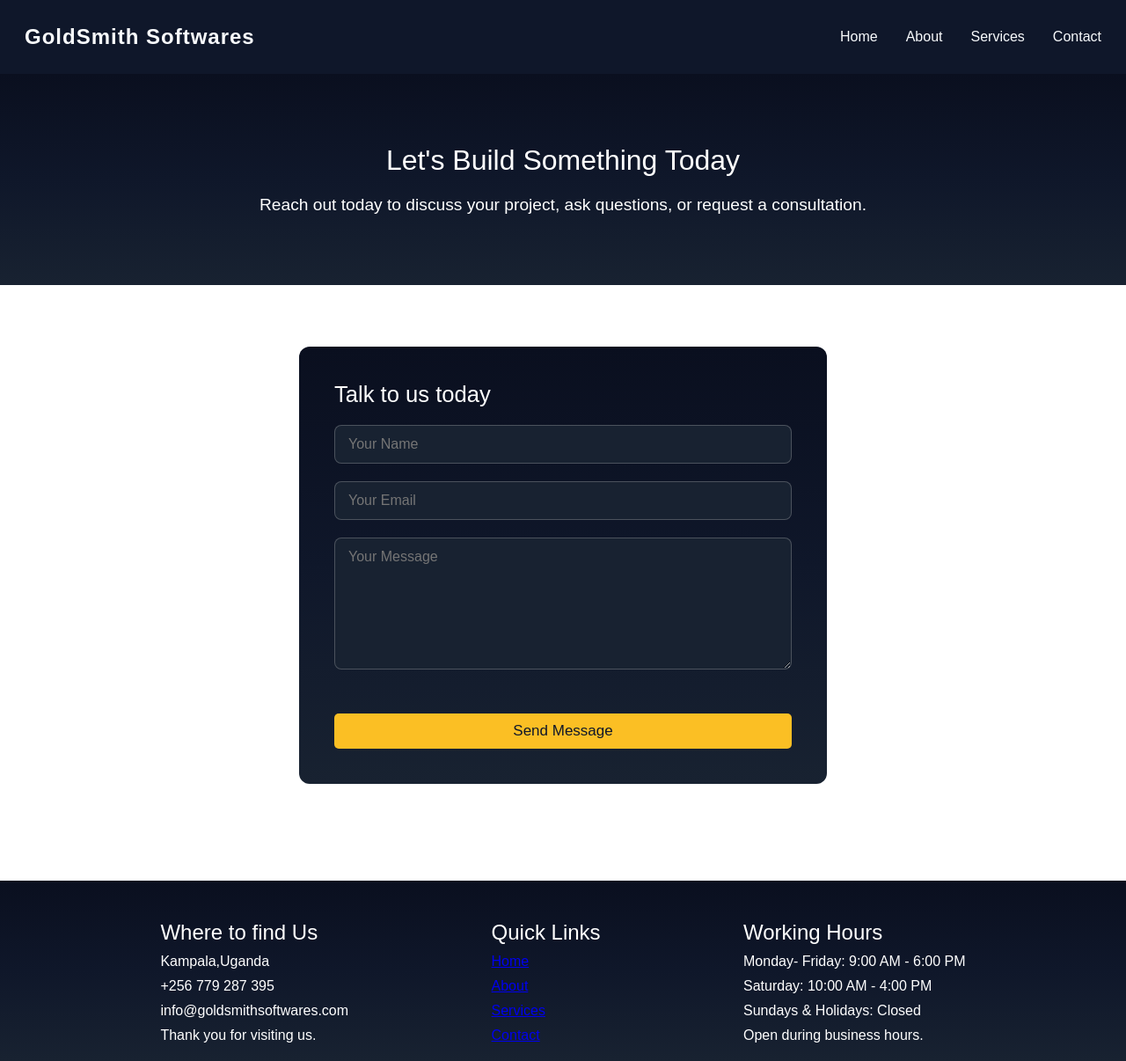
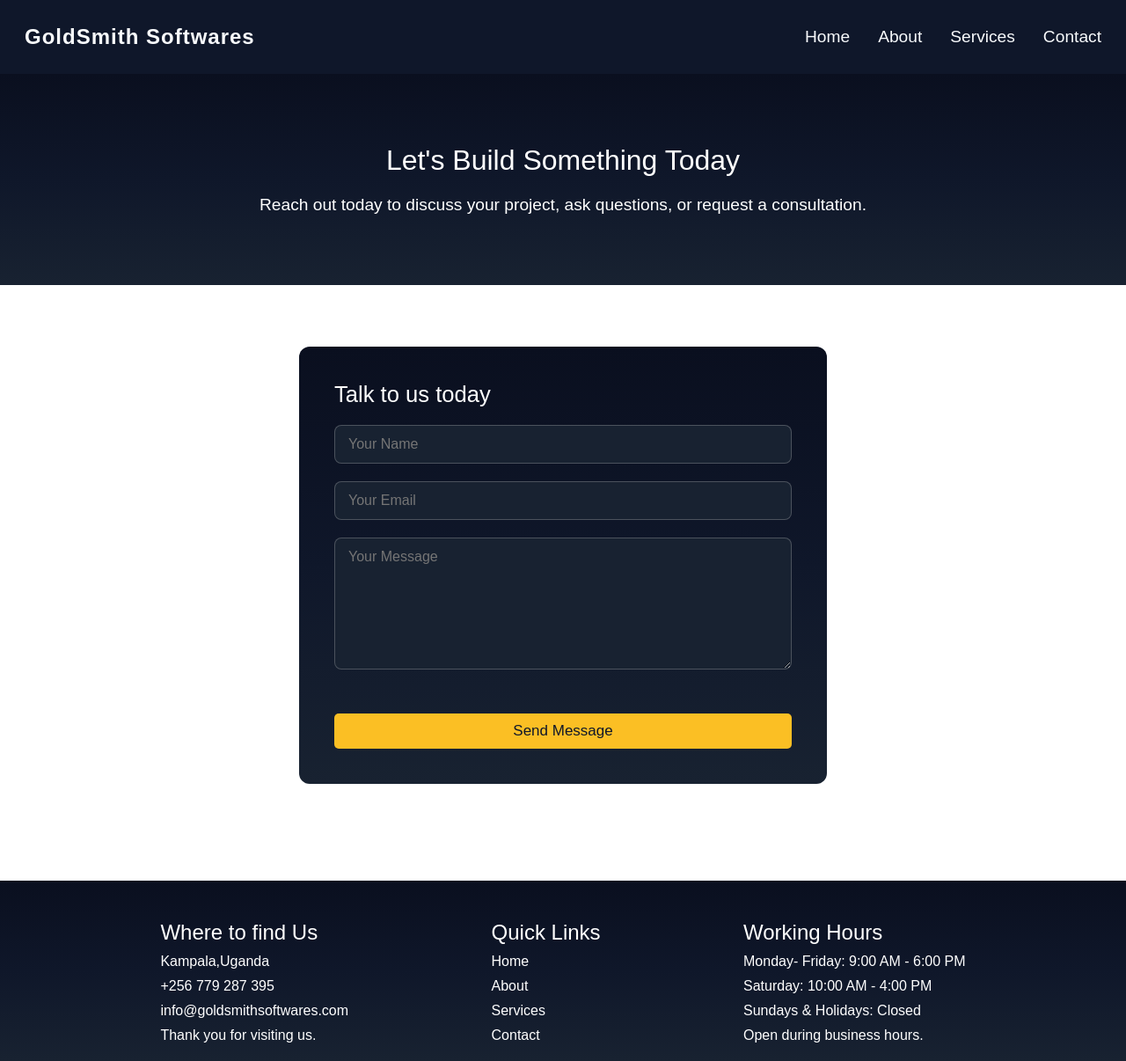
Before and after one commit to dariusjackony/Goldsmith-Software, a React (Vite) app: page /contact in a window 1280 px wide. Shown: the whole page at 88% size. Built offline with nearby package versions, Linux system fonts and the light colour scheme.

Commit message:
Update: Activated the buttons

```diff
--- a/src/components/About/About.jsx
+++ b/src/components/About/About.jsx
@@ -1,5 +1,6 @@
 import "./About.css";
 import techSoln from "../../assets/tech.webp";
+import { Link } from "react-router-dom";
 export default function About(){
     return(
         <section className="about-main-container">
@@ -11,7 +12,9 @@ export default function About(){
                 help businesses operate effeciently automate processes and scale.
                 We design every product with precision, stability and innovation.
               </p>
-              <button className="learn-btn">Learn More</button>
+              <Link to="/about">
+                <button className="learn-btn">Learn More</button>
+              </Link>
            </div>
            <div className="about-img">
              <img src={techSoln} className="goldsmith-abt-img" />
--- a/src/components/Contact/Contact.css
+++ b/src/components/Contact/Contact.css
@@ -16,6 +16,8 @@
 .info-box {
     margin-top: 10px;
 }
+.footer-link {color: white; text-decoration: none;}
+.footer-link:hover {color: #38bdf8;}
 .send-btn {
   padding: 12px 25px;
   margin-top: 5px;
--- a/src/components/Contact/Contact.jsx
+++ b/src/components/Contact/Contact.jsx
@@ -26,16 +26,16 @@ export default function Contact(){
                     <div className="quick-links">
                     <span className="contact-head">Quick Links</span>
                         <div className="info-box">
-                           <Link to="/"><span>Home</span></Link>
+                           <Link to="/" className="footer-link"><span>Home</span></Link>
                         </div>
                         <div className="info-box">
-                            <Link to="/about"><span>About</span></Link>
+                            <Link to="/about" className="footer-link"><span>About</span></Link>
                         </div>
                         <div className="info-box">
-                            <Link to="/services"><span>Services</span></Link>
+                            <Link to="/services" className="footer-link"><span>Services</span></Link>
                         </div>
                         <div className="info-box">
-                           <Link to="/contact"><span>Contact</span></Link>
+                           <Link to="/contact" className="footer-link"><span>Contact</span></Link>
                         </div>
                     </div>
                     <div className="working-hours">
--- a/src/components/Hero/Hero.jsx
+++ b/src/components/Hero/Hero.jsx
@@ -1,5 +1,6 @@
 import "./Hero.css";
 import HeroBg from "../../assets/hero.webp";
+import { Link } from "react-router-dom";
 export default function Hero() {
     return(
         <section className="hero"
@@ -12,11 +13,9 @@ export default function Hero() {
                 <p className="hero-subtitle">
                     Crafting digital solutions and precisions
                 </p>
-                <button
-                 className="hero-btn"
-                >
-                    Get Started
-                </button>
+                <Link to="/contact">
+                  <button className="hero-btn">Get Started</button>
+                </Link>
             </div>
         </section>
     )
--- a/src/components/Navbar/Navbar.css
+++ b/src/components/Navbar/Navbar.css
@@ -39,7 +39,7 @@
 .navbar-links li a {
   text-decoration: none;
   color: var(--nav-text);
-  font-size: 1rem;
+  font-size: 1.2rem;
   transition: color 0.3s ease;
 }
 
```
